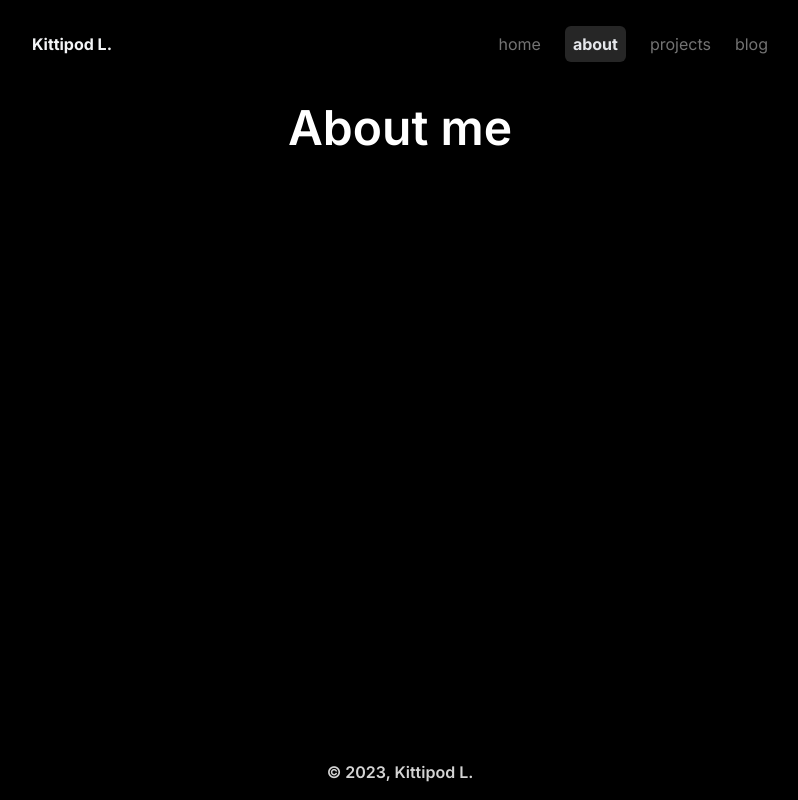
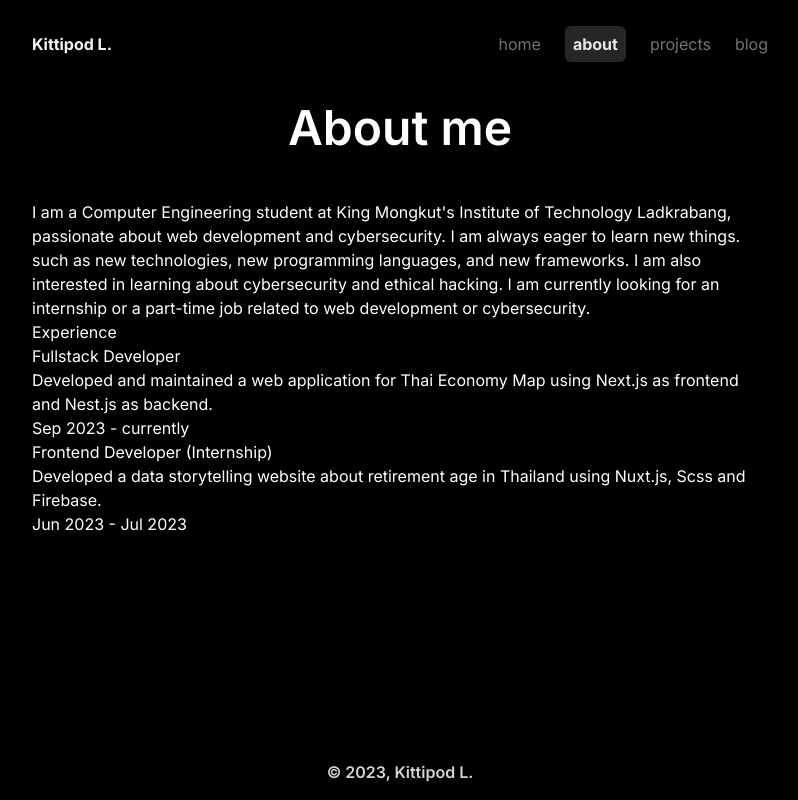
Before and after one commit to Kittonn/kitton.dev, a Next.js app: page /about in a window 1280 px wide. Shown: the whole page, without its empty margins (240-1038 px from the left). Built offline with nearby package versions, Linux system fonts and the light colour scheme.

Commit message:
feat: add date utils

```diff
--- a/src/app/about/page.tsx
+++ b/src/app/about/page.tsx
@@ -1,14 +1,28 @@
 import { Metadata } from "next";
 import Container from "@/components/common/Container";
+import { data } from "@/data";
+import { formatRangeDate } from "@/utils/date";
 
 export const metadata: Metadata = {
   title: "About",
 };
 
 export default function About() {
+  const { profile, educations, experiences } = data;
   return (
     <Container>
-      <h1 className="text-center font-semibold text-5xl">About me</h1>
+      <h1 className="text-center font-semibold text-5xl mb-12">About me</h1>
+      <p>{profile.about}</p>
+      <div>
+        <h1>Experience</h1>
+        {experiences.map((experience, index) => (
+          <div key={index}>
+            <h2>{experience.position}</h2>
+            <p>{experience.description}</p>
+            <p>{formatRangeDate(experience.startDate, experience.endDate)}</p>
+          </div>
+        ))}
+      </div>
     </Container>
   );
 }
--- a/src/app/projects/page.tsx
+++ b/src/app/projects/page.tsx
@@ -2,6 +2,7 @@ import { Metadata } from "next";
 import ProjectCard from "@/components/projects/ProjectCard";
 import Container from "@/components/common/Container";
 import { getProjectList } from "@/services/project";
+import Link from "next/link";
 
 export const metadata: Metadata = {
   title: "Projects",
@@ -11,12 +12,15 @@ export default async function Projects() {
   const projects = await getProjectList();
   return (
     <Container>
-      <h1 className="text-center font-semibold text-5xl">Projects</h1>
-      <p className="my-12 text-neutral-200">
+      <h1 className="text-center font-semibold text-5xl mb-12">Projects</h1>
+      <p className="mb-12 text-neutral-200">
         These are most of the projects I have worked on, including personal
         projects, practice projects, and university projects. if you want to see
         more of my projects, please visit my Github profile{" "}
-        <span>(github.com/Kittonn)</span>.
+        <Link href="https://github.com/Kittonn" target="_blank">
+          (github.com/Kittonn)
+        </Link>
+        .
       </p>
       <div className="space-y-4">
         {projects?.length ? (
--- a/src/data/education.ts
+++ b/src/data/education.ts
@@ -6,6 +6,6 @@ export const educations: Education[] = [
     degree: "Bachelor of Engineering",
     fieldOfStudy: "Computer Engineering",
     startDate: "2022-08-01",
-    endDate: "current",
+    endDate: "",
   },
 ];
--- a/src/data/experience.ts
+++ b/src/data/experience.ts
@@ -6,7 +6,7 @@ export const experiences: Experience[] = [
     company: "Chulalongkorn University",
     url: "https://www.thaieconomap.com/",
     startDate: "2023-09-17",
-    endDate: "current",
+    endDate: "",
     description:
       "Developed and maintained a web application for Thai Economy Map using Next.js as frontend and Nest.js as backend.",
   },
--- /dev/null
+++ b/src/data/index.ts
@@ -0,0 +1,11 @@
+import { educations } from "./education";
+import { experiences } from "./experience";
+import { skills } from "./skill";
+import { profile } from "./profile";
+
+export const data = {
+  profile,
+  skills,
+  experiences,
+  educations,
+};
--- a/src/data/profile.ts
+++ b/src/data/profile.ts
@@ -4,5 +4,5 @@ export const profile: Profile = {
   name: "Kittipod Lambangchang",
   title: "Computer Engineering Student",
   about:
-    "I am a Computer Engineering student at King Mongkut's Institute of Technology Ladkrabang, passionate about web development and cybersecurity. I am always eager to learn new things.",
+    "I am a Computer Engineering student at King Mongkut's Institute of Technology Ladkrabang, passionate about web development and cybersecurity. I am always eager to learn new things. such as new technologies, new programming languages, and new frameworks. I am also interested in learning about cybersecurity and ethical hacking. I am currently looking for an internship or a part-time job related to web development or cybersecurity.",
 };
--- /dev/null
+++ b/src/utils/date.ts
@@ -0,0 +1,12 @@
+export const formatRangeDate = (startDate: string, endDate: string) => {
+  const start = formatDate(startDate);
+  const end = endDate ? formatDate(endDate) : "currently";
+  return `${start} - ${end}`;
+};
+
+const formatDate = (date: string) => {
+  return new Date(date).toLocaleDateString("en-US", {
+    month: "short",
+    year: "numeric",
+  });
+};
```
